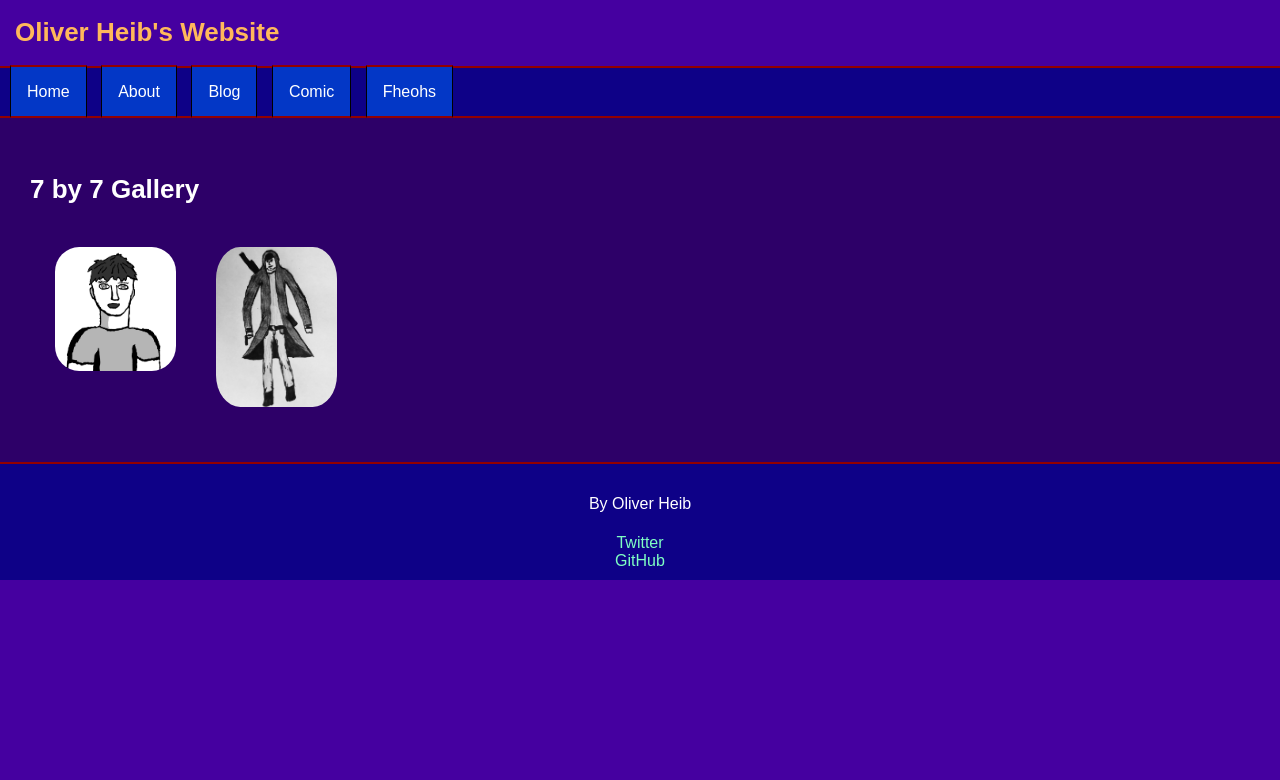
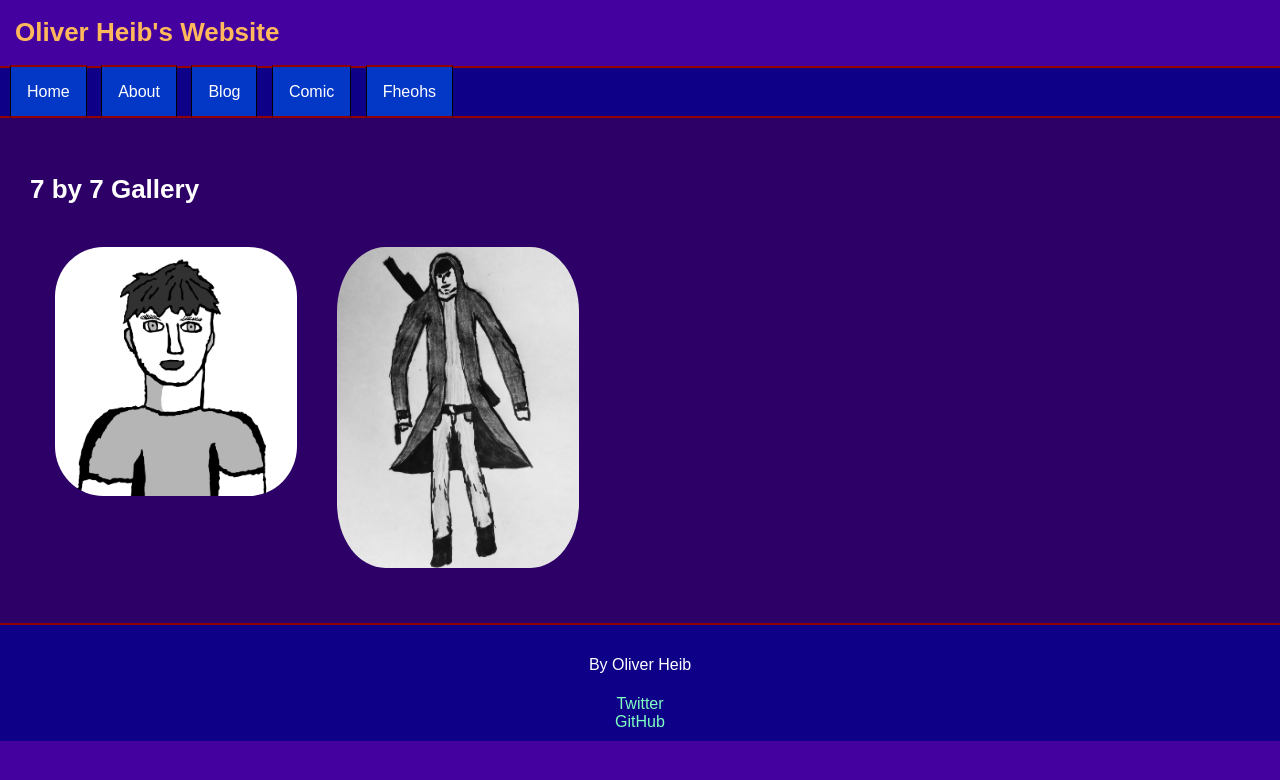
Before and after one commit to OliverHeib/E-PortfolioInJekyll, a Jekyll site: the page built from comic/gallery.html, in a window 1280 px wide. Shown: the top 780 px of the page. Built offline with Jekyll 4.4.1, drawn with Linux system fonts in a browser that asks for light colours; comment, search, counter and statistics services are not loaded.

Commit message:
Update gallery.html

```diff
--- a/comic/gallery.html
+++ b/comic/gallery.html
@@ -7,6 +7,6 @@ permalink: /comic/7by7/gallery
 
 {% for image in site.static_files %}
     {% if image.path contains 'images/comic' %}
-        <img src="{{ site.baseurl }}{{ image.path }}" alt="image" style="width: 10%; height: 10%; float: left;"/>
+        <img src="{{ site.baseurl }}{{ image.path }}" alt="image" style="width: 20%; height: 20%; float: left;"/>
     {% endif %}
 {% endfor %}
```
